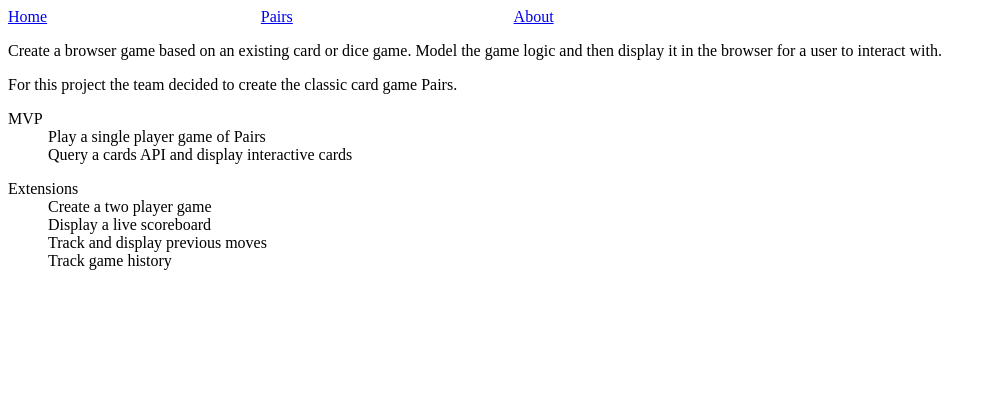
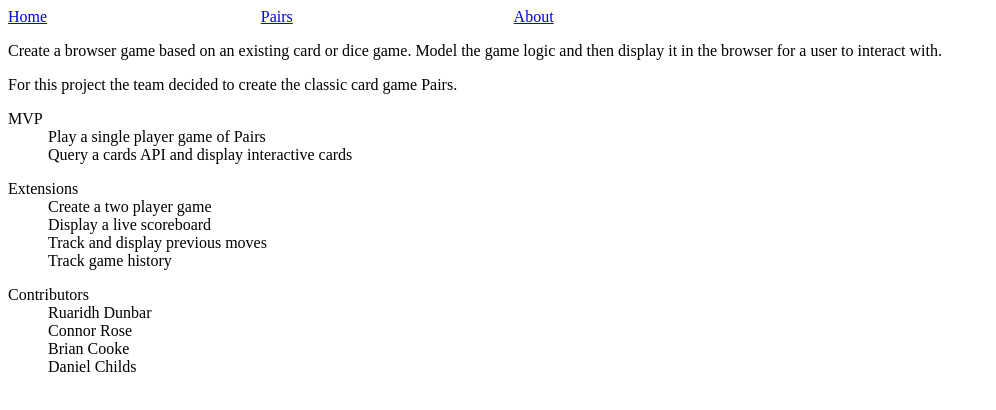
Before and after one commit to RuaridhD/Pairs_Card_Game, a React (Create React App) app in the folder client/: page /about in a window 1280 px wide. Shown: the top 410 px of the page, without its empty margins (0-996 px from the left). Built offline with nearby package versions, Linux system fonts and the light colour scheme.

Commit message:
adds contributors to about.js

```diff
--- a/client/src/components/About.js
+++ b/client/src/components/About.js
@@ -10,6 +10,7 @@ const About = () => {
       <dd>Play a single player game of Pairs</dd>
       <dd>Query a cards API and display interactive cards</dd>
     </dl>
+
     <dl className="extensions">
       <dt>Extensions</dt>
       <dd>Create a two player game</dd>
@@ -17,6 +18,17 @@ const About = () => {
       <dd>Track and display previous moves</dd>
       <dd>Track game history</dd>
     </dl>
+
+    <dl className="Contributors">
+    <dt>Contributors</dt>
+    <dd>Ruaridh Dunbar</dd>
+    <dd>Connor Rose</dd>
+    <dd>Brian Cooke</dd>
+    <dd>Daniel Childs</dd>
+    </dl>
+
+
+
   </div>
   ) // end of return
 } // end of About
```
